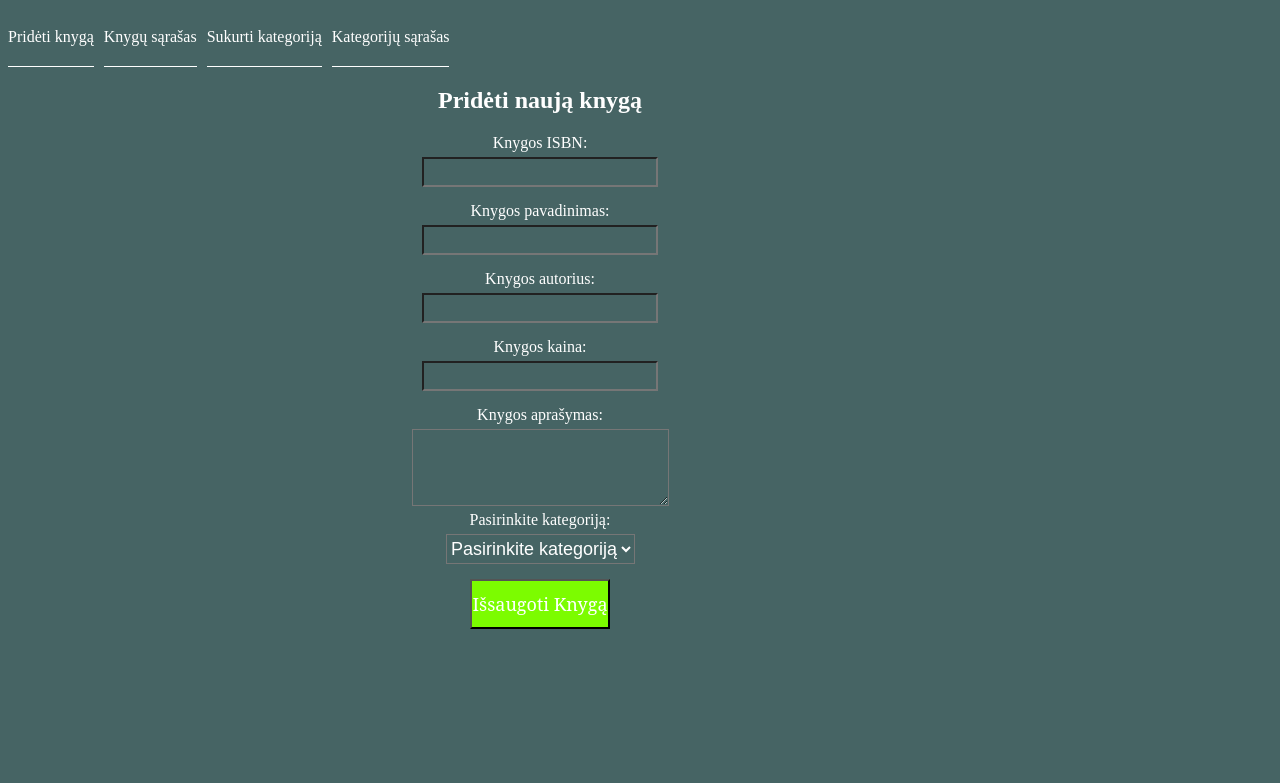
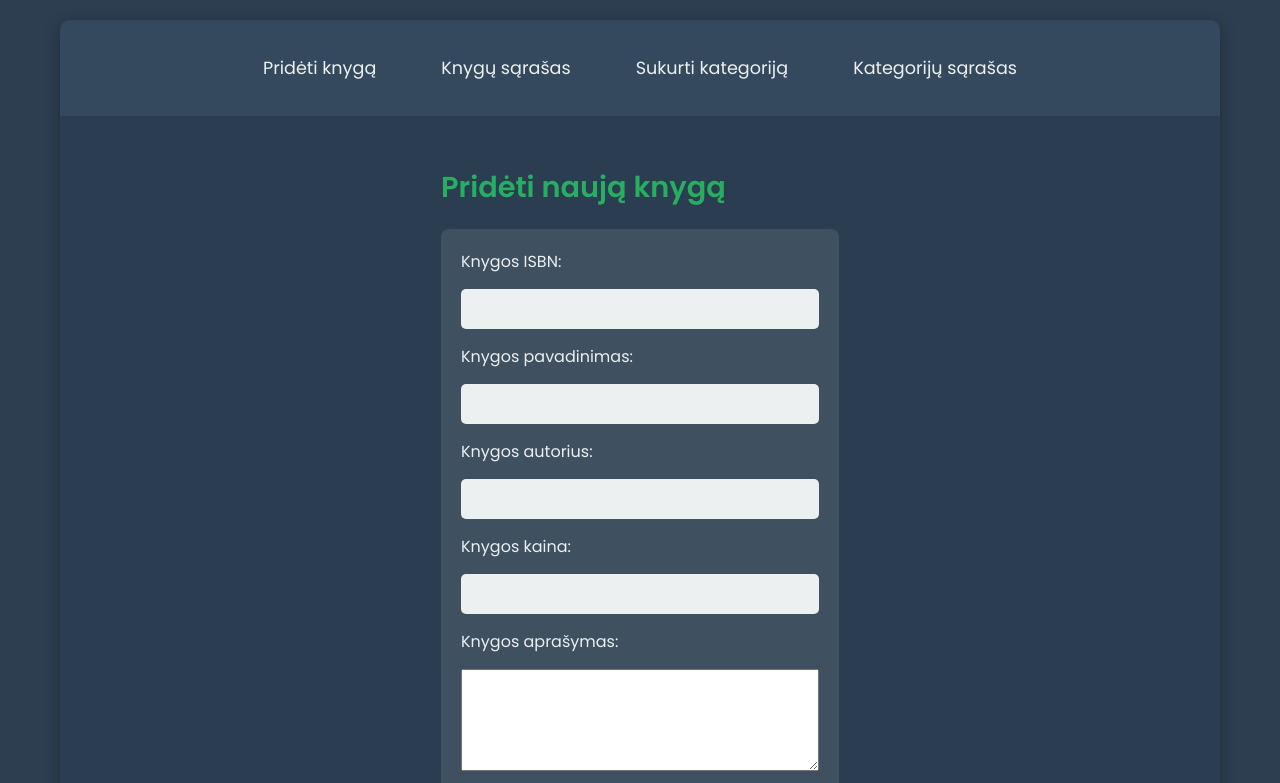
Before and after one commit to jolgri/geriausia_biblioteka, a plain HTML site: page index.html in a window 1280 px wide. Both pictures are taken after a click on the element "Pridėti knygą". Shown: the top 783 px of the page. Drawn offline with Linux system fonts and the light colour scheme.

Commit message:
updated style.css and index.html

```diff
--- a/assets/styles/style.css
+++ b/assets/styles/style.css
@@ -1,83 +1,144 @@
+/* Reset and base styles */
 * {
+    margin: 0;
     padding: 0;
     box-sizing: border-box;
-    background-color: rgb(70, 100, 100);
-    color: white;
-
-    text-align: center;
-}
-.nav {
-    display: flex;
-    gap: 10px;
-}
-.menu-btn {
-    padding: 20px 0;
-    cursor: pointer;
-}
-.addForm {
-    display: flex;
-    flex-direction: column;
-    align-items: center;
-    gap: 10px;
-    margin: 0 auto;
-    width: 300px;
-}
-#CategoryName {
-    background-color: aliceblue;
-    color: black;
-}
-h2 {
-    margin: 20px;
+    font-family: 'Poppins', sans-serif; /* Modern, clean font */
 }
 
-.menu-btn {
-    padding: 20px 0;
-    cursor: pointer;
-    border-bottom: solid 1px white;
-}
-
-.menu-btn:hover {
-    color: greenyellow;
-}
-
-.main {
-    width: calc(100% - 200px);
+/* Body and background */
+body {
+    background-color: #2c3e50; /* Darker teal for sophistication */
+    color: #ecf0f1; /* Soft white for readability */
+    min-height: 100vh;
     display: flex;
     justify-content: center;
     align-items: center;
 }
 
+/* Screen and wrapper layout */
+.screen {
+    width: 100%;
+    max-width: 1200px; /* Constrain width for larger screens */
+    padding: 20px;
+}
+
+.wrapper {
+    background-color: rgba(44, 62, 80, 0.9); /* Slightly transparent dark teal */
+    border-radius: 10px;
+    box-shadow: 0 4px 15px rgba(0, 0, 0, 0.3); /* Subtle shadow */
+    overflow: hidden; /* Contain inner elements */
+}
+
+/* Navigation styling */
+.nav {
+    display: flex;
+    justify-content: center;
+    gap: 15px;
+    padding: 20px;
+    background-color: #34495e; /* Slightly lighter header */
+}
+
+.menu-btn {
+    padding: 15px 25px;
+    cursor: pointer;
+    font-size: 1.1rem;
+    border-radius: 5px;
+    transition: all 0.3s ease; /* Smooth hover effect */
+}
+
+.menu-btn:hover {
+    background-color: #27ae60; /* Vibrant green on hover */
+    color: #fff;
+    transform: translateY(-2px); /* Slight lift effect */
+}
+
+/* Main content area */
+.main {
+    padding: 30px;
+    display: flex;
+    justify-content: center;
+    align-items: center;
+    min-height: 400px; /* Ensure enough space for content */
+}
+
+/* Form styling */
 .addForm {
     display: flex;
     flex-direction: column;
-    gap: 5px;
+    gap: 15px;
+    width: 100%;
+    max-width: 400px; /* Wider form for better usability */
+    padding: 20px;
+    background-color: rgba(236, 240, 241, 0.1); /* Light overlay */
+    border-radius: 8px;
 }
 
-.addForm input, .addForm select  {
-    margin-bottom: 10px;
-    height: 30px;
-    font-size: 18px;
+.addForm input,
+.addForm select {
+    height: 40px;
+    padding: 0 10px;
+    font-size: 1rem;
+    border: none;
+    border-radius: 5px;
+    background-color: #ecf0f1; /* Light input background */
+    color: #2c3e50; /* Dark text for contrast */
+    transition: border 0.3s ease;
 }
 
+.addForm input:focus,
+.addForm select:focus {
+    outline: none;
+    box-shadow: 0 0 5px #27ae60; /* Green glow on focus */
+}
+
+/* Button styling */
 .btn {
     height: 50px;
-    font-family: Poppins, 'serif';
-    font-size: 18px;
-    background-color: lawngreen;
+    font-size: 1.1rem;
+    background-color: #27ae60; /* Consistent green */
+    color: #fff;
+    border: none;
+    border-radius: 5px;
+    cursor: pointer;
+    transition: background-color 0.3s ease;
 }
 
+.btn:hover {
+    background-color: #219653; /* Darker green on hover */
+}
+
+/* Table styling */
 table {
-    font-family: arial, sans-serif;
+    width: 100%;
     border-collapse: collapse;
-    width: 100%;
-  }
+    margin-top: 20px;
+    background-color: rgba(236, 240, 241, 0.05); /* Subtle background */
+}
 
-  td, th {
-    border: 1px solid #dddddd;
+th, td {
+    padding: 12px 15px;
     text-align: left;
-    padding: 8px;
-  }
+    border-bottom: 1px solid rgba(221, 221, 221, 0.2);
+}
 
-  th {
-    background-color: rgba(172, 255, 47, 0.444);
-  }
+th {
+    background-color: #27ae60; /* Green header */
+    color: #fff;
+    font-weight: 600;
+}
+
+td {
+    color: #ecf0f1;
+}
+
+tr:hover {
+    background-color: rgba(39, 174, 96, 0.1); /* Hover effect for rows */
+}
+
+/* Headings */
+h2 {
+    margin: 20px 0;
+    font-size: 1.8rem;
+    color: #27ae60; /* Match theme */
+}
--- a/index.html
+++ b/index.html
@@ -5,7 +5,7 @@
     <meta charset="UTF-8">
     <meta name="viewport" content="width=device-width, initial-scale=1.0">
     <title>Geriausia biblioteka</title>
-
+    <link href="https://fonts.googleapis.com/css2?family=Poppins:wght@400;600&display=swap" rel="stylesheet">
     <link rel="stylesheet" href="./assets/styles/style.css">
     <script type="module" src="app.js" defer></script>
 </head>
```
